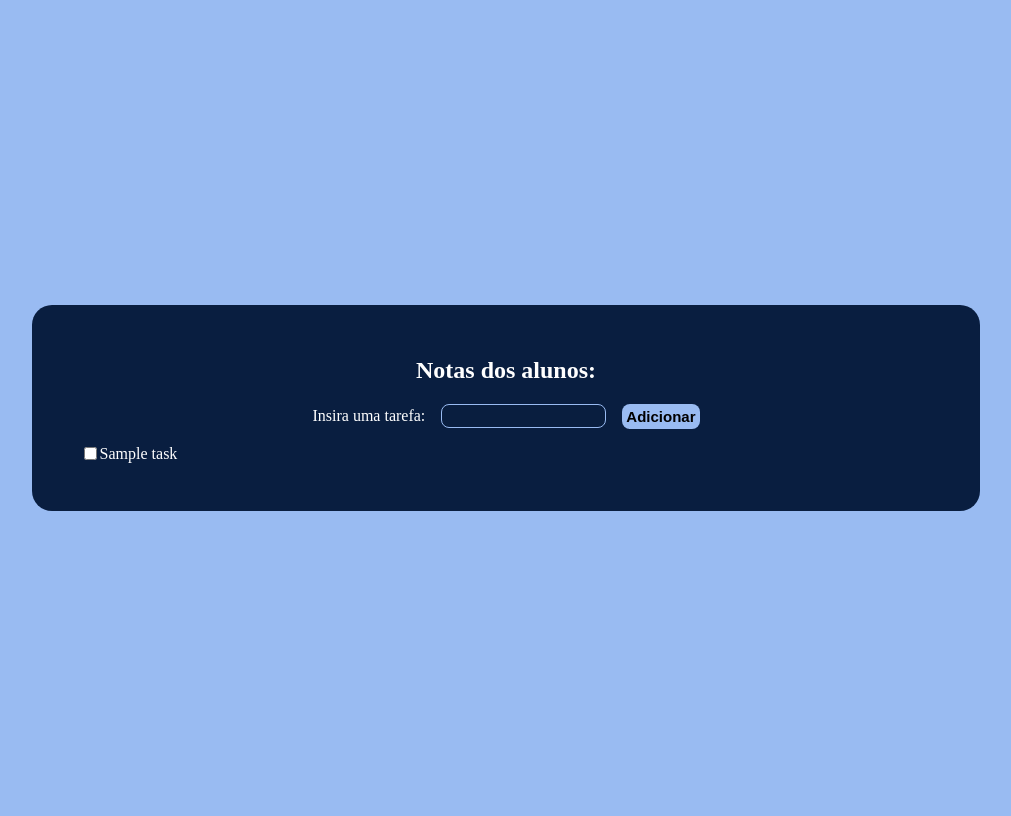
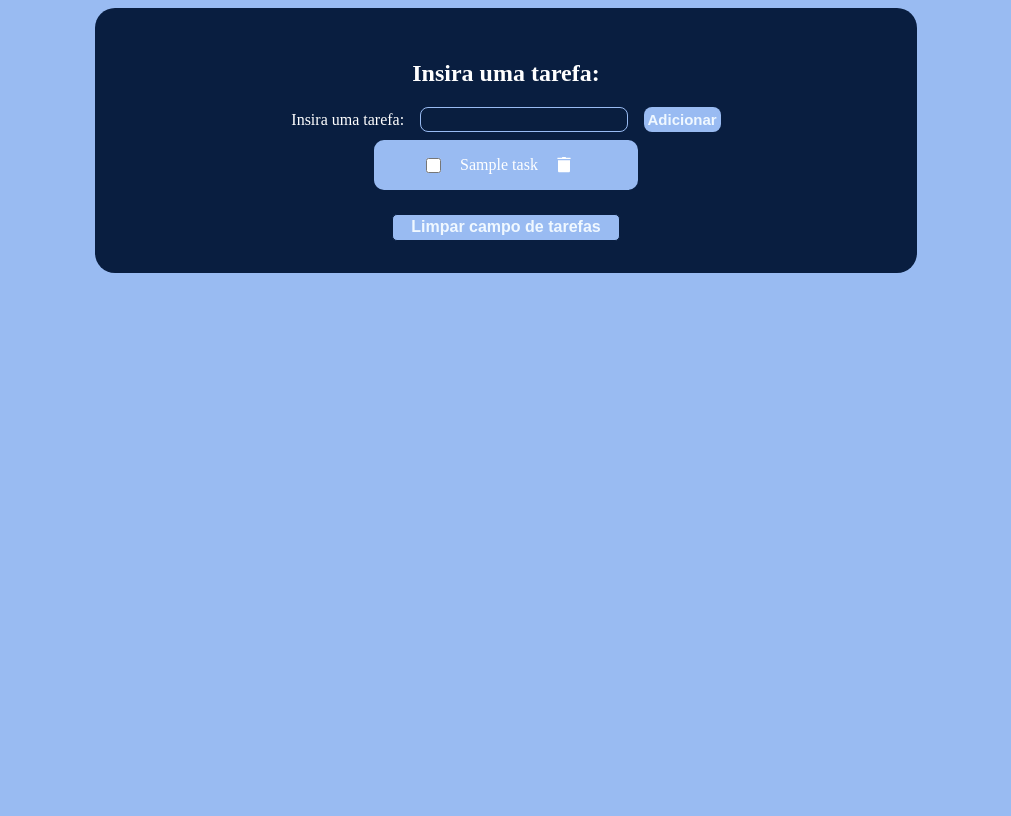
Before and after one commit to BarbaraFernandess/todolist-flask, a Flask app: template templates/index.html in a window 1280 px wide. Shown: the whole page, without its empty margins (134-1145 px from the left). After the commit the page ends 273 px from the top, so only its background shows below. Run offline with Flask 3, Linux system fonts and the light colour scheme; the template is opened without the code that fills it: most values are stand-ins (such as "Sample title", 1, 10 or a date in 2020).

Commit message:
adding new funcionalities to the application

```diff
--- a/app.py
+++ b/app.py
@@ -2,15 +2,32 @@ from flask import Flask, render_template, request
 
 app = Flask(__name__)
 
-tasks = []
+tasksList = []
 # localhost:5000
 # localhost:5000/sobre
 @app.route('/', methods=['GET', 'POST'])
 def main():
     if request.method == "POST":
-        if request.form.get("task"):
-            tasks.append(request.form.get("task"))
+        if request.form.get("task") != "":
+            tasksList.append(request.form.get("task"))
     return render_template(
         "index.html",
-        tasks=tasks
+        tasksList=tasksList
     )
+
+@app.route('/remove/<task>', methods=['POST', 'GET'])
+def remove(task):
+    if task in tasksList:
+        tasksList.remove(task)
+    return render_template(
+        "index.html",
+        tasksList=tasksList
+    )
+
+@app.route('/clean')
+def clean():
+    tasksList.clear()
+    return render_template(
+        "index.html",
+        tasksList=tasksList
+    )
--- a/static/style.css
+++ b/static/style.css
@@ -4,11 +4,10 @@ body{
     flex-direction: column;
     justify-content: center;
     align-items: center;
-    height: 100vh;
+
 }
 
 .main-content{
-    width: 70%;
     border-radius: 20px;
     background-color: #091e40;
     color: white;
@@ -17,6 +16,7 @@ body{
     padding: 2rem;
     justify-content: center;
     align-items: center;
+    width: 60%;
 }
 
 form{
@@ -26,7 +26,7 @@ form{
     display: flex;
 }
 
-button{
+#send-button{
     border-radius: 0.5rem;
     gap: 2rem;
     font-size: 15px;
@@ -34,32 +34,90 @@ button{
     background-color: #99bbf2;
     border: none;
     font-weight: 600;
-    transition: 1s;
+    transition: 0.5s;
     cursor: pointer;
+    color: aliceblue;
 
     &:hover{
         background-color: #091e40;
         color: #99bbf2;
+
     }
 }
 
 input{
-    font-size: 12px;
-    padding: 0.25rem;
+    font-size: 15px;
+    padding: 0.2rem;
     border-radius: 0.5rem;
     background-color: rgba(9, 30, 64, 0.9);
     border: 1px solid #99bbf2;
+    color: aliceblue;
 }
 
-/* .task-container{
+.task-container{
     display: flex;
     flex-direction: column;
-} */
+    justify-content: space-around;
+    align-items: center;
+}
 
 .task{
     display: flex;
     flex-direction: row;
-    justify-content: flex-start;
+    justify-content: center;
     align-items: center;
-    padding-left: 1rem;
+    margin: 0.5rem;
+    padding: 0;
+    padding-left: 3rem;
+    padding-right: 3rem;
+    background-color: #99bbf2;
+    border-radius: 10px;
+    gap: 1rem;
 }
+
+.task input[type="checkbox"] {
+    width: 15px; /* Ajuste o tamanho da caixa de seleção conforme necessário */
+    height: 15px;
+}
+#paragraph{
+    font-size: 1rem;
+}
+
+img{
+    width: 20px;
+    height: 20px;
+    display: flex;
+    cursor: pointer;
+    margin-right: 1rem;
+}
+
+a{
+    display: flex;
+    align-items: center;
+    justify-content: center;
+}
+
+#clean-button{
+    display: flex;
+    align-items: center;
+    justify-content: center;
+
+
+    transition: 0.3s;
+    cursor: pointer;
+    border-radius: 5px;
+    margin-top: 1rem;
+    padding: 0.2rem;
+    font-size: 16px;
+    background-color: #99bbf2;
+    border: 0.5px solid #091e40;
+    font-weight: 600;
+    color: aliceblue;
+    width: 30%;
+
+    &:hover{
+        background-color: #091e40;
+        color: #99bbf2;
+        border: 0.5px solid #99bbf2;
+    }
+}
--- a/templates/index.html
+++ b/templates/index.html
@@ -3,29 +3,30 @@
     <head>
         <meta charset="utf-8">
         <meta http-equiv="X-UA-Compatible" content="IE=edge">
-        <title>Teste Flask</title>
+        <title>To do list Flask</title>
         <meta name="description" content="">
         <meta name="viewport" content="width=device-width, initial-scale=1">
         <link rel="stylesheet" href="{{ url_for('static', filename='style.css') }}">
-
     </head>
     <body>
       <div class="main-content">
-        <h2 style="text-align: center">Notas dos alunos: </h2>
+        <h2 style="text-align: center">Insira uma tarefa:  </h2>
         <form action="{{url_for('main')}}" method="POST">
             <label>Insira uma tarefa: </label>
             <input name="task" type="text"/>
-            <button>Adicionar</button>
+            <button id="send-button">Adicionar</button>
         </form>
         <div class="task-container">
-
-            {% for task in tasks %}
+            {% for task in tasksList %}
             <div class="task">
-            <input name="task" type="checkbox"/>
-            <p>{{ task }}</p>
-          </div>
+            <input name="tasks" type="checkbox"/>
+            <p id="paragraph">{{ task }}</p>
+            <a href="{{ url_for('remove', task=task) }}">
+              <img src="{{ url_for('static', filename='trash.svg') }}" alt="Remover">
+            </a>
+            </div>
             {% endfor %}
-
+              <button id="clean-button" onclick="window.location.href='{{url_for('clean')}}';">Limpar campo de tarefas</button>
         </div>
       </div>
     </body>
```
Also changed, not shown: static/trash.svg (added).
